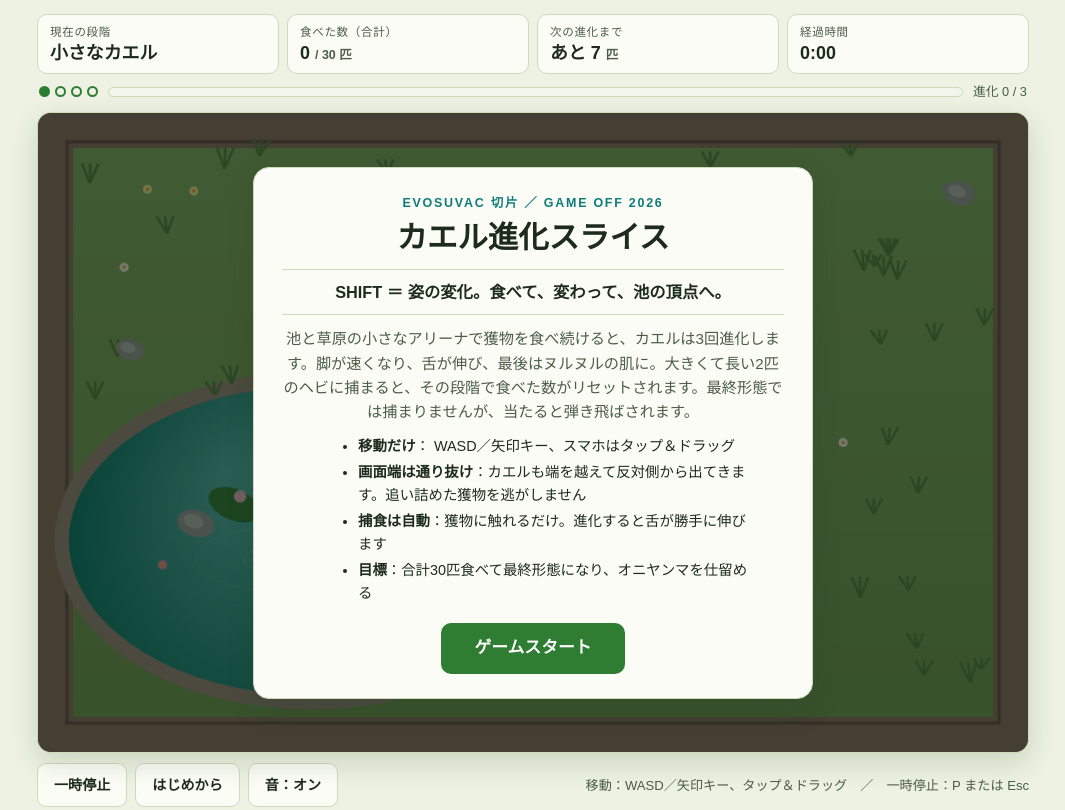
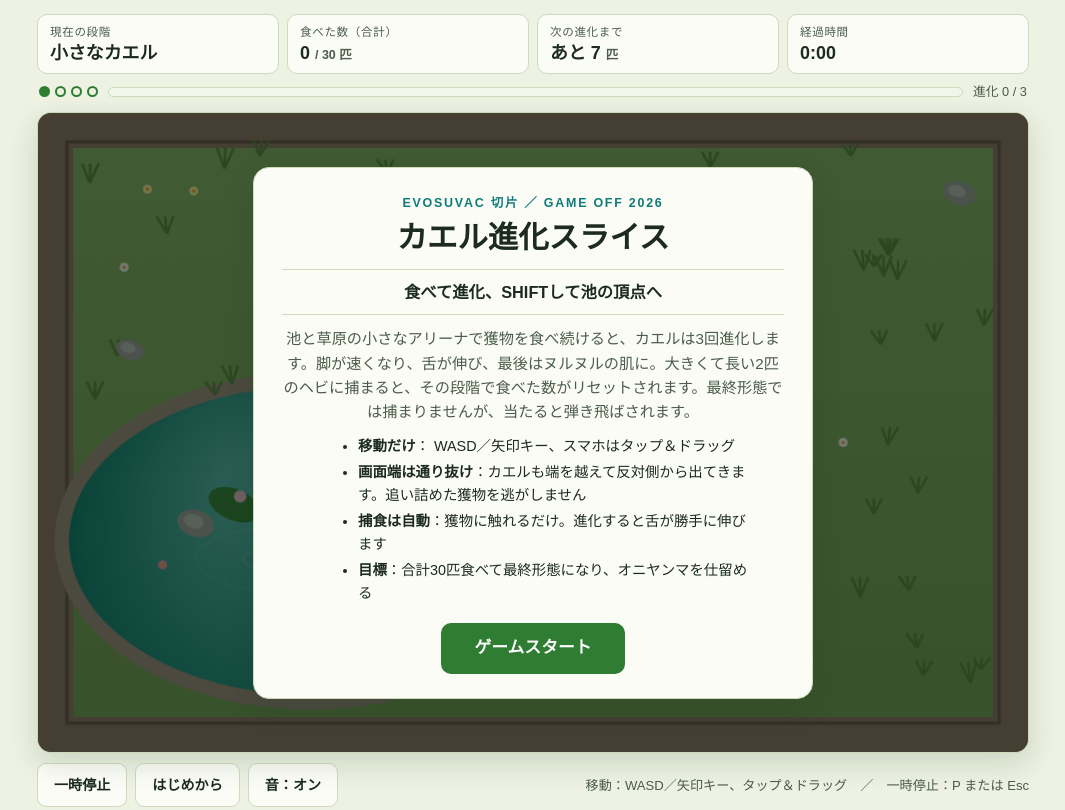
Before and after one commit to jirobeysan/Frog_Evolution_Slice, a plain HTML site: page index.html in a window 1280 px wide. Shown: the top 810 px of the page, without its empty margins (107-1172 px from the left). Drawn offline with Linux system fonts and the light colour scheme.

Commit message:
Update title line: 食べて進化、SHIFTして池の頂点へ

```diff
--- a/index.html
+++ b/index.html
@@ -214,7 +214,7 @@
       <div class="overlay-card">
         <p class="kicker">EVOSUVAC 切片 ／ GAME OFF 2026</p>
         <h1>カエル進化スライス</h1>
-        <p class="shift-line">SHIFT ＝ 姿の変化。食べて、変わって、池の頂点へ。</p>
+        <p class="shift-line">食べて進化、SHIFTして池の頂点へ</p>
         <p>池と草原の小さなアリーナで獲物を食べ続けると、カエルは3回進化します。脚が速くなり、舌が伸び、最後はヌルヌルの肌に。大きくて長い2匹のヘビに捕まると、その段階で食べた数がリセットされます。最終形態では捕まりませんが、当たると弾き飛ばされます。</p>
         <ul class="howto">
           <li><b>移動だけ</b>： WASD／矢印キー、スマホはタップ＆ドラッグ</li>
```
